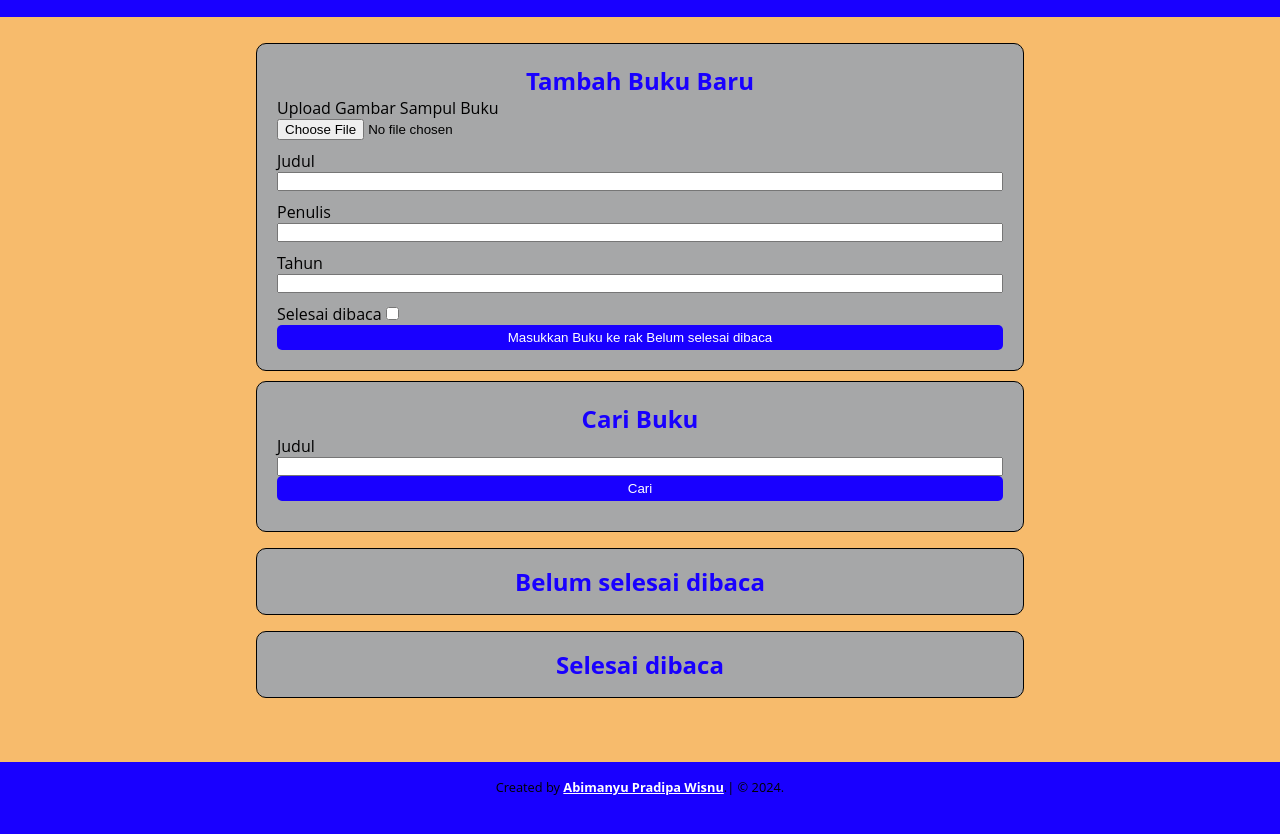
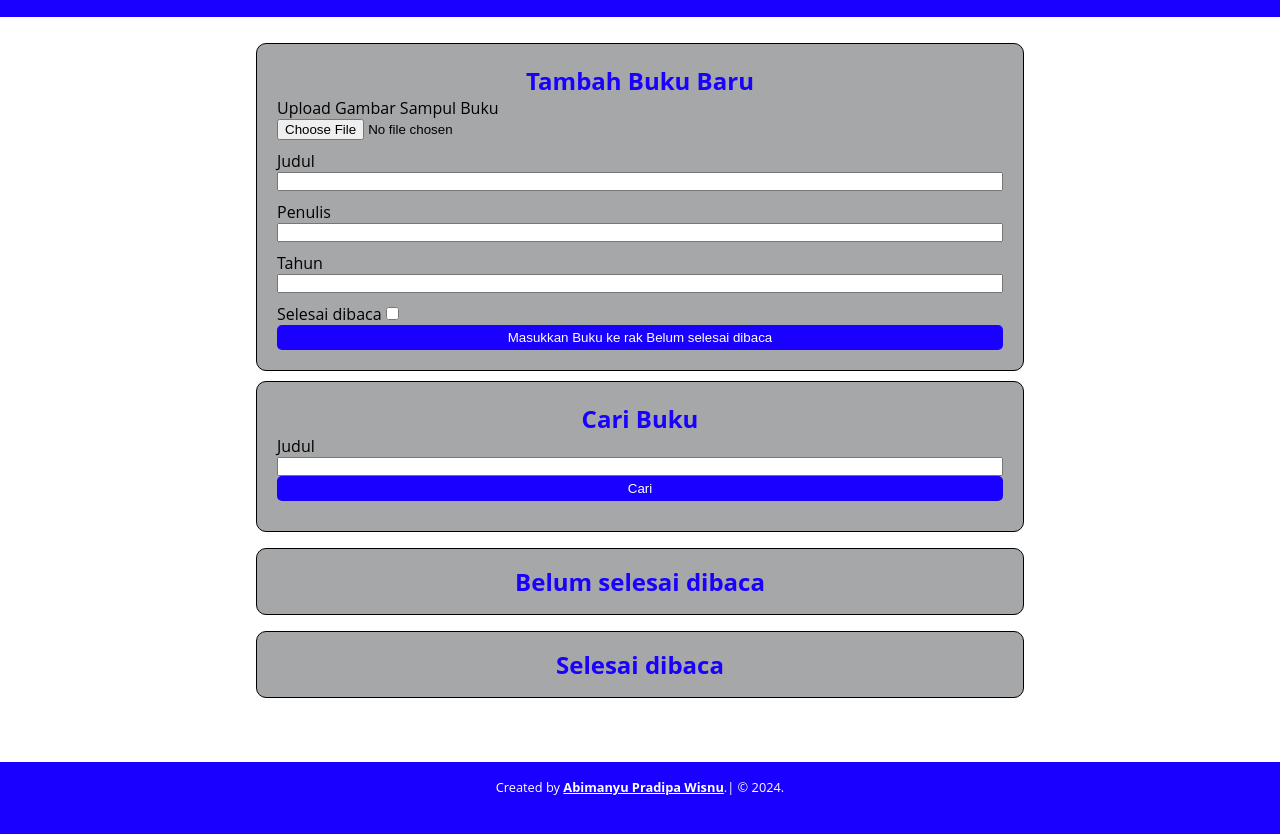
Before and after one commit to abimanyupw/bookshelf, a plain HTML site: page index.html in a window 1280 px wide. Shown: the part 66-900 px from the top of the page. Drawn offline with Linux system fonts and the light colour scheme.

Commit message:
Update styles.css

```diff
--- a/styles.css
+++ b/styles.css
@@ -7,7 +7,6 @@
 
 body {
   font-family: "Open Sans", sans-serif;
-  background-color: rgb(247, 187, 108);
 }
 
 header {
@@ -132,6 +131,7 @@ footer {
 }
 footer .credits {
   font-size: 0.8rem;
+  color: white
 }
 
 footer .credits a {
```
